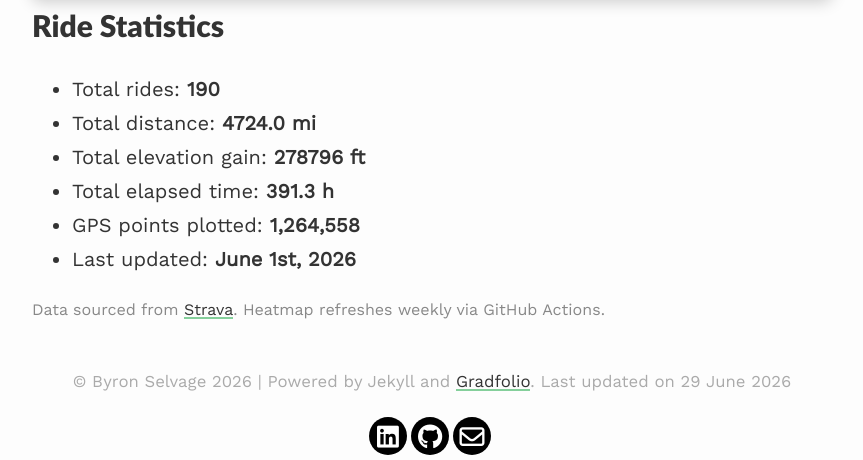
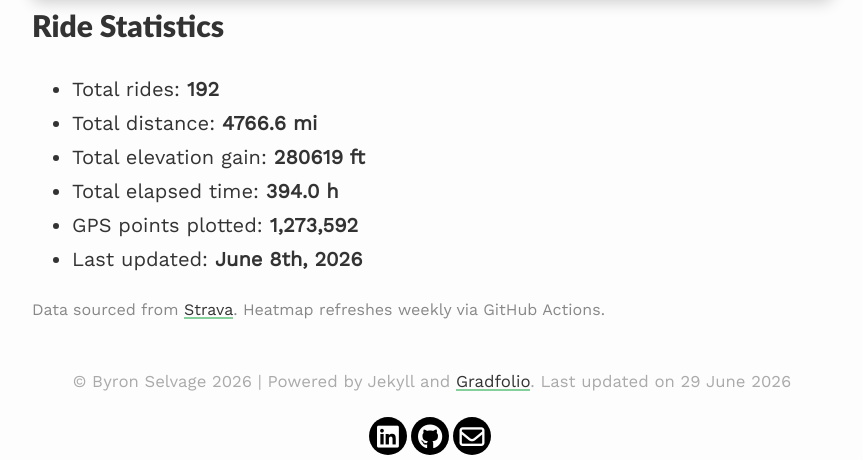
Before and after one commit to Byron-Selvage/Byron-Selvage.github.io, a Jekyll site: the page built from _pages/heatmap.md, in a window 1280 px wide. Shown: the part 842-1302 px from the top of the page, without its empty margins (208-1071 px from the left). Built offline with Jekyll 4.4.1, drawn with Linux system fonts in a browser that asks for light colours.

Commit message:
chore: update strava heatmap [skip ci]

```diff
--- a/_pages/heatmap.md
+++ b/_pages/heatmap.md
@@ -23,12 +23,12 @@ All my outdoor rides, visualized. Updated automatically every week.
 <!-- STATS:START -->
 ## Ride Statistics
 
-- Total rides: **190**
-- Total distance: **4724.0 mi**
-- Total elevation gain: **278796 ft**
-- Total elapsed time: **391.3 h**
-- GPS points plotted: **1,264,558**
-- Last updated: **June 1st, 2026**
+- Total rides: **192**
+- Total distance: **4766.6 mi**
+- Total elevation gain: **280619 ft**
+- Total elapsed time: **394.0 h**
+- GPS points plotted: **1,273,592**
+- Last updated: **June 8th, 2026**
 <!-- STATS:END -->
 
 <p style="font-size: 0.8em; color: #888; margin-top: 8px;">
```
